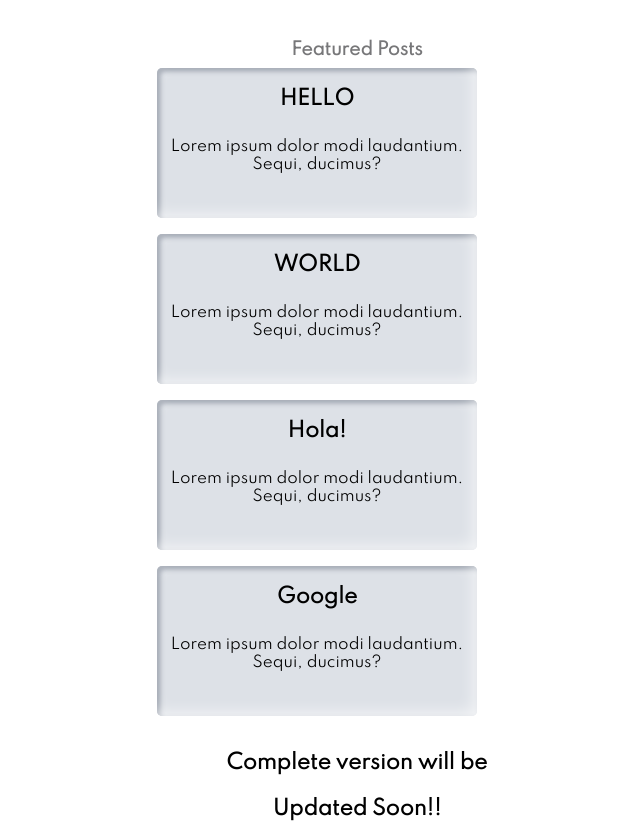
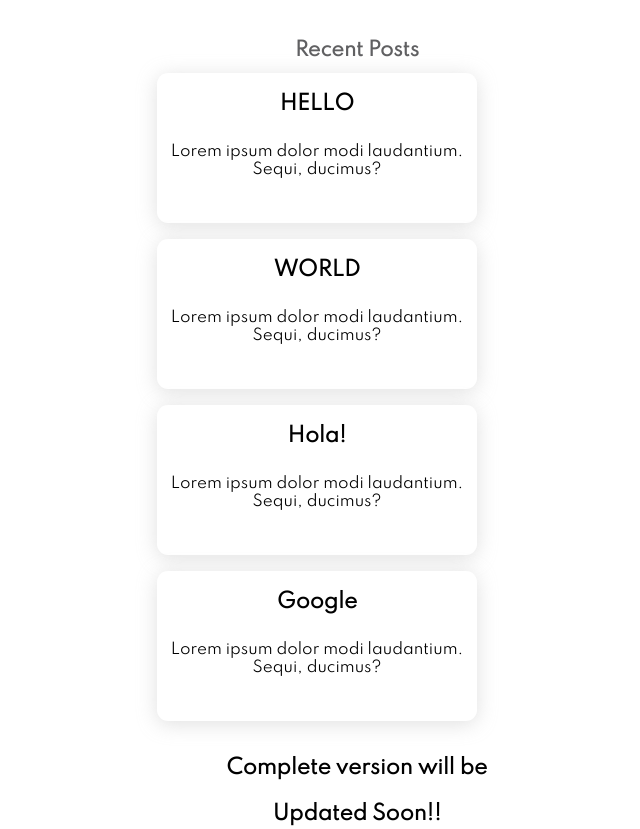
Before and after one commit to sulemanbalde/gatsby-sidedrawer, a Gatsby site: page /skills in a window 1280 px wide. Shown: the top 829 px of the page, without its empty margins (283-923 px from the left). Built offline with nearby package versions, Linux system fonts and the light colour scheme; Gatsby itself is replaced by a stand-in of ours.

Commit message:
removed neoumorphism

```diff
--- a/src/components/sidebar.js
+++ b/src/components/sidebar.js
@@ -17,10 +17,10 @@ export default function sidebar() {
           Courses
         </a>
         <a id="android_app" className="menu-item" href="/">
-          Android App
+          About
         </a>
         <a id="about" className="menu-item" href="/">
-          About Me
+          Android App
         </a>
         <fav />
         {/* <a onClick={ this.showSettings } className="menu-item--small" href="">Settings</a> */}
--- a/src/components/styles/index.css
+++ b/src/components/styles/index.css
@@ -3,9 +3,9 @@
 }
 
 body {
-  background-color: #f7f6f6;
-  background-color:#fff ;
-  background-color:#dde1e7 ;
+  background-color: #f5f1f1;
+  background-color:#f6f6f6 ;
+  /* background-color:#dde1e7 ; */
 }
 .landingPage{
   height:54vh;
--- a/src/components/styles/skills.css
+++ b/src/components/styles/skills.css
@@ -5,13 +5,11 @@
   width: 320px;
   /* margin-left: 30%; */
   background-color: #fff;
-  box-shadow:inset -3px 3px 20px rgba(211, 211, 211, 0.7);
-  border-radius: 15px;
+  box-shadow: 0 3px 20px rgba(211, 211, 211, 0.7);
+  border-radius: 11px;
   text-align: center;
   margin-top: 0;
-  background: #dde1e7;
-	border-radius: 5px;
-	box-shadow: inset -3px -3px 15px #ffffffb0,inset 3px 3px 5px rgba(94, 104, 121, 0.692);
+	/* box-shadow:inset -3px -3px 7px #ffffffb0,inset 3px -3px 5px rgba(94, 104, 121, 0.692); */
 }
 .container {
   display: grid;
@@ -36,12 +34,11 @@ p{
     font-family: 'Spartan' , monospace;
 }
 .recent-posts{
-  font-size: 17px;
-  margin-bottom: 0;
+  font-size: 19px;
+  margin-bottom: 3px;
   font-weight: 700;
-  color: rgba(28, 29, 32,0.6);
+  color: rgba(28, 29, 32,0.7);
   display: flex;
   margin-top: 40px;
-  /* margin-left: -181px; */
   justify-content: center;
 }
--- a/src/pages/skills.js
+++ b/src/pages/skills.js
@@ -5,7 +5,7 @@ import Flash from "react-reveal/Flash"
 export default function skills() {
   return (
     <div>
-    <p className="recent-posts">Featured Posts</p>
+    <p className="recent-posts">Recent Posts</p>
       <div className="container">
 
         <Fade right>
```
Also changed, not shown: src/components/styles/sidebar.css (+9 -1 lines).
